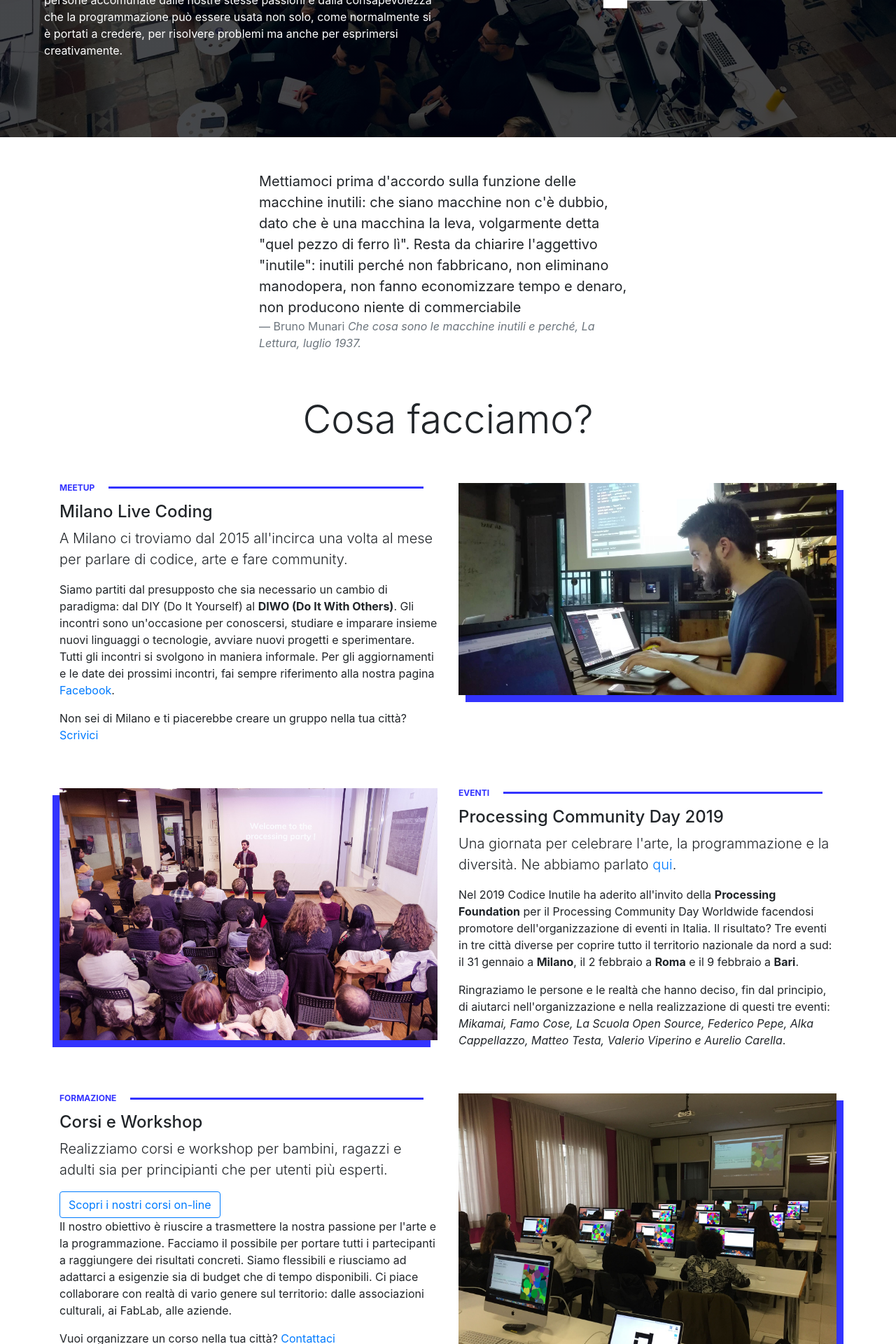
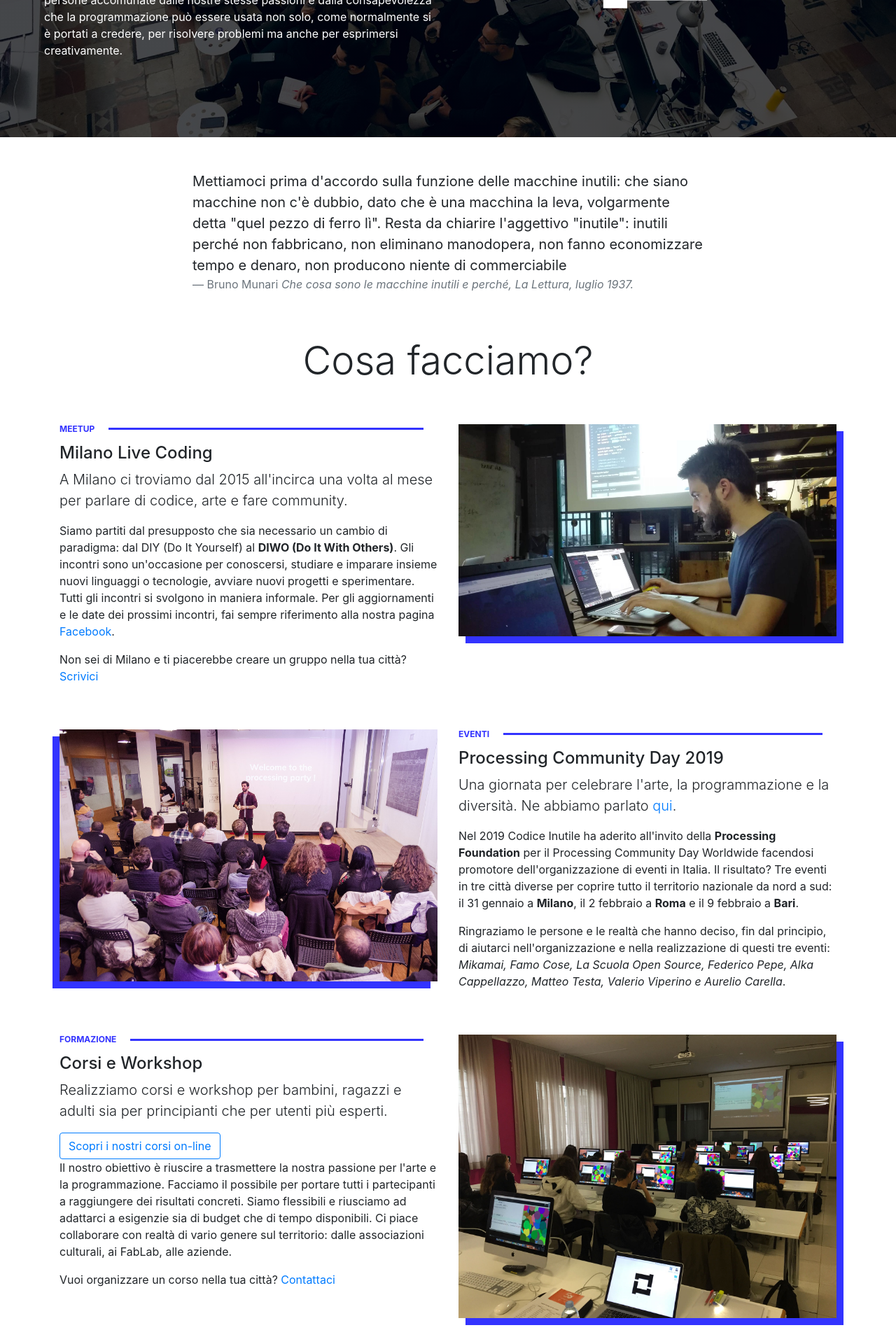
Before and after one commit to codiceinutile/codiceinutile.org, a Jekyll site: the page built from index.md, in a window 1280 px wide. Shown: the part 388-2308 px from the top of the page at 70% size. Built offline with Jekyll 4.4.1, drawn with Linux system fonts in a browser that asks for light colours; nearby versions of some CDN libraries.

Commit message:
Fix class

```diff
--- a/_layouts/home.html
+++ b/_layouts/home.html
@@ -15,7 +15,7 @@ layout: default
 </div>
 <div class="container my-5">
   <div class="row justify-content-md-center">
-    <div class="col-12 col-md-6">
+    <div class="col-12 col-md-8">
       <blockquote class="blockquote">
         <p class="mb-0">Mettiamoci prima d'accordo sulla funzione delle macchine inutili: che siano macchine non c'è dubbio, dato che è una macchina la leva, volgarmente detta &quot;quel pezzo di ferro lì&quot;. Resta da chiarire l'aggettivo &quot;inutile&quot;: inutili perché non fabbricano, non eliminano manodopera, non fanno economizzare tempo e denaro, non producono niente di commerciabile</p>
         <footer class="blockquote-footer">Bruno Munari <cite title="La Lettura">Che cosa sono le macchine inutili e perché, La Lettura, luglio 1937.
```
